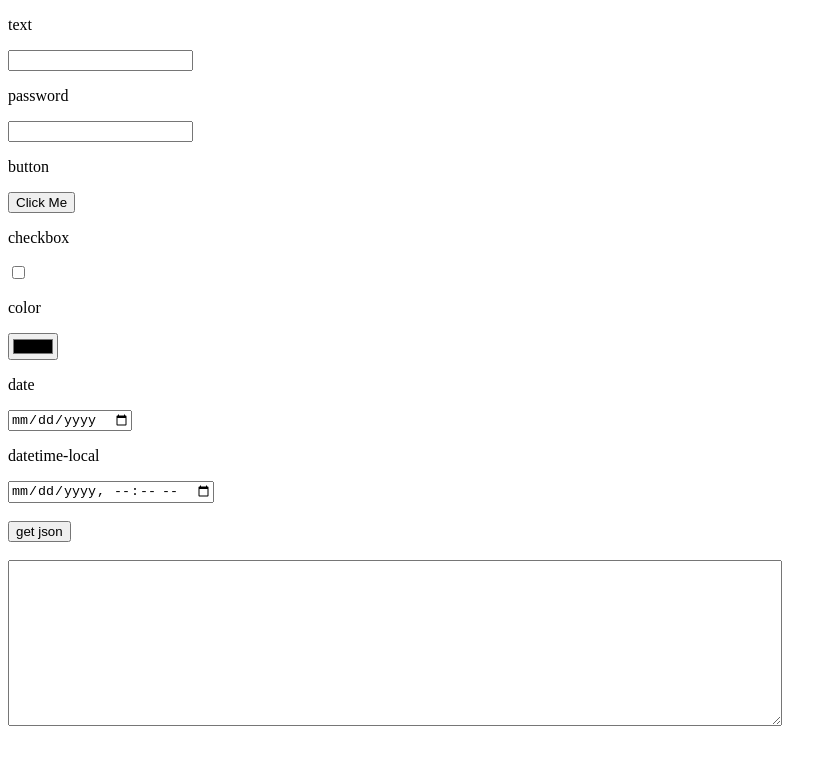
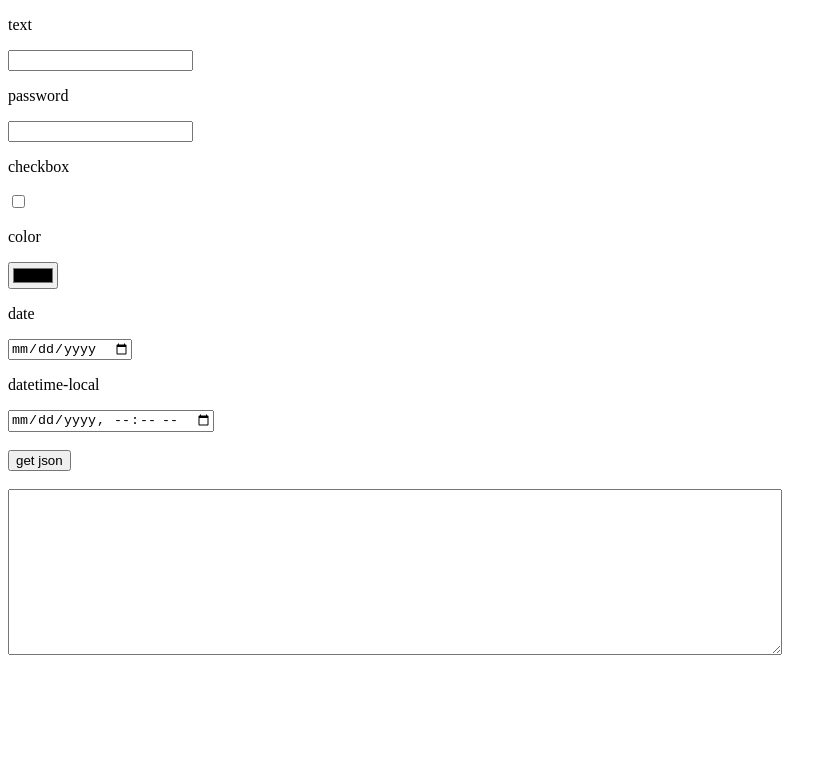
Before and after one commit to KUKHUA/FieldCollector, a plain HTML site: page index.html in a window 1280 px wide. Shown: the whole page, without its empty margins (0-837 px from the left). Drawn offline with Linux system fonts and the light colour scheme.

Commit message:
remove unused button input from index.html

```diff
--- a/index.html
+++ b/index.html
@@ -20,9 +20,6 @@
         <p>password</p>
         <input id="password" type="password">
 
-        <p>button</p>
-        <input id="button" type="button" value="Click Me">
-
         <p>checkbox</p>
         <input id="checkbox" type="checkbox">
 
```
